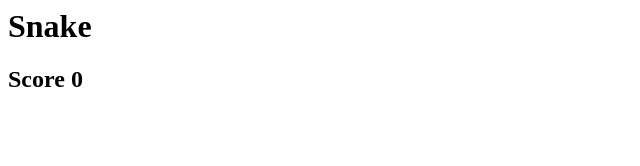
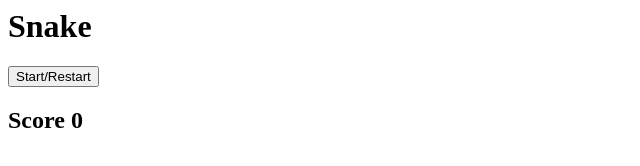
Before and after one commit to sevrinn/snake-game, a plain HTML site: page index.html in a window 1280 px wide. Shown: the whole page, without its empty margins (0-640 px from the left). Drawn offline with Linux system fonts and the light colour scheme.

Commit message:
added start button

```diff
--- a/index.html
+++ b/index.html
@@ -8,6 +8,7 @@
 </head>
 <body>
   <h1>Snake</h1>
+  <button id="start">Start/Restart</button>
   <h2>Score <span>0</span></h2>
   <div id="grid"></div>
   <script src="snake.js"></script>
```
